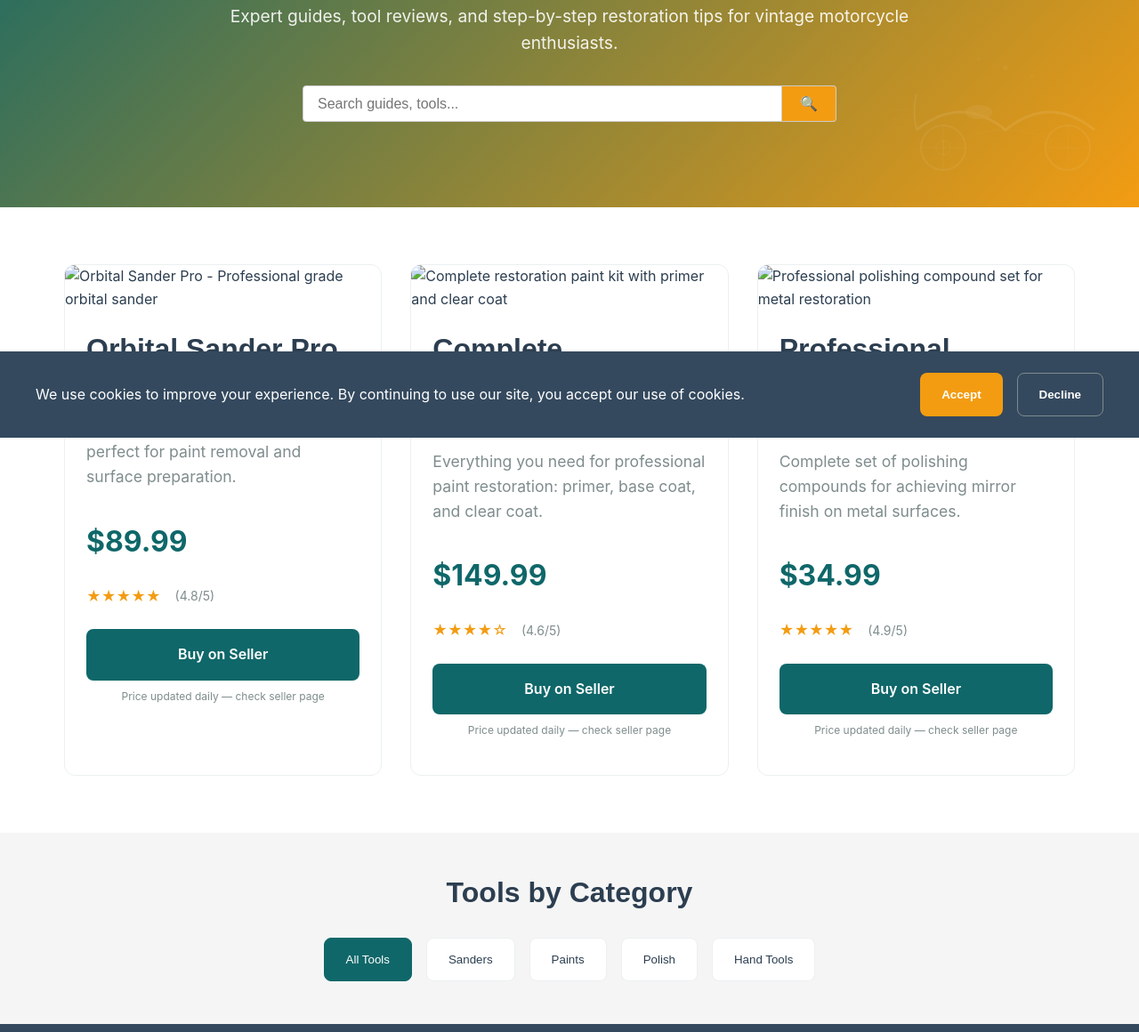
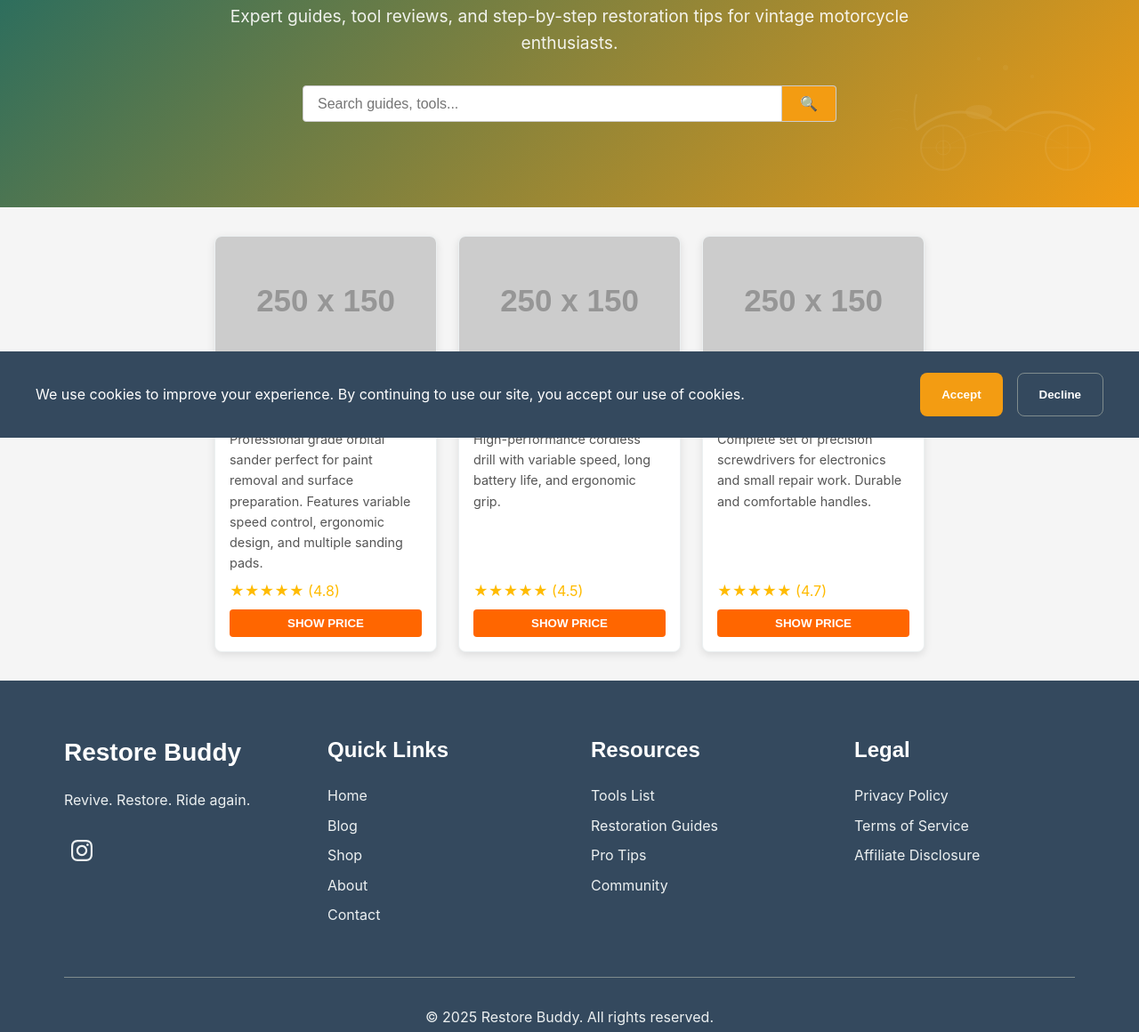
Before and after one commit to niveshbansal07/RestoreBuddy, a plain HTML site: page index.html in a window 1280 px wide. Shown: the part 308-1468 px from the top of the page at 89% size. Drawn offline with Linux system fonts and the light colour scheme; placeholder pictures from the web are drawn by us; a web font is replaced by a local one.

Commit message:
product-card

```diff
--- a/index.html
+++ b/index.html
@@ -90,6 +90,80 @@
         }
     }
     </script>
+
+    <style>
+        /* Product container */
+
+        .product-container {
+            display: flex;
+            flex-wrap: wrap;
+            justify-content: center;
+            padding: 2rem;
+            gap: 1.5rem;
+        }
+
+        /* Product card */
+        .product-card {
+            background: #fff;
+            border-radius: 8px;
+            box-shadow: 0 3px 10px rgba(0, 0, 0, 0.1);
+            width: 250px;
+            overflow: hidden;
+            display: flex;
+            flex-direction: column;
+            transition: transform 0.3s, box-shadow 0.3s;
+        }
+
+        .product-card:hover {
+            transform: translateY(-5px);
+            box-shadow: 0 6px 20px rgba(0, 0, 0, 0.2);
+        }
+
+        .product-card img {
+            width: 100%;
+            height: 150px;
+            object-fit: cover;
+        }
+
+        .product-card .product-content {
+            padding: 1rem;
+            flex: 1;
+            display: flex;
+            flex-direction: column;
+        }
+
+        .product-title {
+            font-size: 1.1rem;
+            font-weight: bold;
+            margin-bottom: 0.5rem;
+        }
+
+        .product-description {
+            font-size: 0.9rem;
+            color: #555;
+            margin-bottom: 0.5rem;
+            flex: 1;
+        }
+
+        .product-rating {
+            color: #ffbb00;
+            margin-bottom: 0.5rem;
+        }
+
+        .product-btn {
+            padding: 0.5rem;
+            background-color: #ff6600;
+            color: #fff;
+            text-align: center;
+            border: none;
+            border-radius: 4px;
+            cursor: pointer;
+        }
+
+        .product-btn:hover {
+            background-color: #e65c00;
+        }
+    </style>
 </head>
 
 <body>
@@ -134,95 +208,19 @@
 
 
         <!-- Product Highlights Section -->
-        <section class="products-section">
-            <div class="container">
-                <div class="products-grid">
-                    <!-- Product Card 1 -->
-                    <article class="product-card" data-product-id="orbital-sander-pro" data-sku="OSP-X-001"
-                        data-price="89.99">
-                        <div class="product-image">
-                            <img src="assets/images/product-1.jpg"
-                                alt="Orbital Sander Pro - Professional grade orbital sander" loading="lazy"
-                                srcset="assets/images/product-1-400.jpg 400w, assets/images/product-1-800.jpg 800w"
-                                sizes="(max-width: 768px) 100vw, (max-width: 1200px) 50vw, 33vw">
-                        </div>
-                        <div class="product-content">
-                            <h3 class="product-title">Orbital Sander Pro — Model X</h3>
-                            <p class="product-description">Professional grade orbital sander perfect for paint removal
-                                and surface preparation.</p>
-                            <div class="product-price">$89.99</div>
-                            <div class="product-rating">
-                                <span class="stars">★★★★★</span>
-                                <span class="rating-text">(4.8/5)</span>
-                            </div>
-                            <a href="https://affiliate.example.com/track?product=orbital-sander-pro" class="product-btn"
-                                target="_blank" rel="sponsored noopener noreferrer"
-                                data-affiliate-id="orbital-sander-pro">
-                                Buy on Seller
-                            </a>
-                            <p class="affiliate-disclosure">Price updated daily — check seller page</p>
-                        </div>
-                    </article>
-
-                    <!-- Product Card 2 -->
-                    <article class="product-card" data-product-id="restoration-paint-kit" data-sku="RPK-2025"
-                        data-price="149.99">
-                        <div class="product-image">
-                            <img src="assets/images/product-2.jpg"
-                                alt="Complete restoration paint kit with primer and clear coat" loading="lazy"
-                                srcset="assets/images/product-2-400.jpg 400w, assets/images/product-2-800.jpg 800w"
-                                sizes="(max-width: 768px) 100vw, (max-width: 1200px) 50vw, 33vw">
-                        </div>
-                        <div class="product-content">
-                            <h3 class="product-title">Complete Restoration Paint Kit</h3>
-                            <p class="product-description">Everything you need for professional paint restoration:
-                                primer, base coat, and clear coat.</p>
-                            <div class="product-price">$149.99</div>
-                            <div class="product-rating">
-                                <span class="stars">★★★★☆</span>
-                                <span class="rating-text">(4.6/5)</span>
-                            </div>
-                            <a href="https://affiliate.example.com/track?product=restoration-paint-kit"
-                                class="product-btn" target="_blank" rel="sponsored noopener noreferrer"
-                                data-affiliate-id="restoration-paint-kit">
-                                Buy on Seller
-                            </a>
-                            <p class="affiliate-disclosure">Price updated daily — check seller page</p>
-                        </div>
-                    </article>
-
-                    <!-- Product Card 3 -->
-                    <article class="product-card" data-product-id="polishing-compound-set" data-sku="PCS-PRO"
-                        data-price="34.99">
-                        <div class="product-image">
-                            <img src="assets/images/product-3.jpg"
-                                alt="Professional polishing compound set for metal restoration" loading="lazy"
-                                srcset="assets/images/product-3-400.jpg 400w, assets/images/product-3-800.jpg 800w"
-                                sizes="(max-width: 768px) 100vw, (max-width: 1200px) 50vw, 33vw">
-                        </div>
-                        <div class="product-content">
-                            <h3 class="product-title">Professional Polishing Compound Set</h3>
-                            <p class="product-description">Complete set of polishing compounds for achieving mirror
-                                finish on metal surfaces.</p>
-                            <div class="product-price">$34.99</div>
-                            <div class="product-rating">
-                                <span class="stars">★★★★★</span>
-                                <span class="rating-text">(4.9/5)</span>
-                            </div>
-                            <a href="https://affiliate.example.com/track?product=polishing-compound-set"
-                                class="product-btn" target="_blank" rel="sponsored noopener noreferrer"
-                                data-affiliate-id="polishing-compound-set">
-                                Buy on Seller
-                            </a>
-                            <p class="affiliate-disclosure">Price updated daily — check seller page</p>
-                        </div>
-                    </article>
-                </div>
-            </div>
-        </section>
+        <!-- <section id="product-section">
+            <h2>Our Products</h2>
+            <iframe src="product.html" width="80%" height="800px" frameborder="0"
+                style="border-radius: 10px; overflow: hidden;">
+            </iframe>
+        </section> -->
+         <div class="product-container" id="product-container">
+            <!-- Product cards will be populated here by JS -->
+        </div>
 
         <!-- Tools Filter Section -->
-        <section class="tools-section">
+
+        <!-- <section class="tools-section">
             <div class="container">
                 <h2>Tools by Category</h2>
                 <div class="tools-filter">
@@ -233,7 +231,7 @@
                     <button class="filter-btn" data-category="hand-tools">Hand Tools</button>
                 </div>
             </div>
-        </section>
+        </section> -->
     </main>
 
     <!-- Footer -->
@@ -271,6 +269,33 @@
             window.location.href = 'product.html';
         });
     </script>
+
+    <script>
+        // Load products from JSON and populate HTML
+        fetch('products.json')
+            .then(response => response.json())
+            .then(products => {
+                const container = document.getElementById('product-container');
+
+                products.forEach(product => {
+                    const card = document.createElement('div');
+                    card.classList.add('product-card');
+
+                    card.innerHTML = `
+        <img src="${product.image}" alt="${product.name}">
+        <div class="product-content">
+          <h3 class="product-title">${product.name}</h3>
+          <p class="product-description">${product.description}</p>
+          <div class="product-rating">★★★★★ (${product.rating})</div>
+          <button class="product-btn" onclick="alert('Price: ${product.price}')">SHOW PRICE</button>
+        </div>
+      `;
+                    container.appendChild(card);
+                });
+            })
+            .catch(err => console.error("Error loading products:", err));
+    </script>
+
     <script src="assets/js/nav-ftr.js"></script>
 </body>
 
--- a/navbar.html
+++ b/navbar.html
@@ -12,11 +12,11 @@
                 <!-- Desktop Navigation -->
                 <div class="navbar-menu desktop-menu">
                     <ul class="navbar-nav">
-                        <li><a href="/" class="nav-link active">Home</a></li>
-                        <li><a href="/blog" class="nav-link">Blog</a></li>
-                        <li><a href="/shop" class="nav-link">Shop</a></li>
-                        <li><a href="/about" class="nav-link">About</a></li>
-                        <li><a href="/contact" class="nav-link">Contact</a></li>
+                        <li><a href="index.html" class="nav-link active">Home</a></li>
+                        <li><a href="" class="nav-link">Blog</a></li>
+                        <li><a href="product.html" class="nav-link">Shop</a></li>
+                        <li><a href="" class="nav-link">About</a></li>
+                        <li><a href="" class="nav-link">Contact</a></li>
                     </ul>
                 </div>
 
@@ -42,11 +42,11 @@
             <!-- Mobile Navigation -->
             <div class="navbar-menu mobile-menu" id="mobile-menu">
                 <ul class="navbar-nav">
-                    <li><a href="/" class="nav-link active">Home</a></li>
-                    <li><a href="/blog" class="nav-link">Blog</a></li>
-                    <li><a href="/shop" class="nav-link">Shop</a></li>
-                    <li><a href="/about" class="nav-link">About</a></li>
-                    <li><a href="/contact" class="nav-link">Contact</a></li>
+                    <li><a href="index.html" class="nav-link active">Home</a></li>
+                    <li><a href="" class="nav-link">Blog</a></li>
+                    <li><a href="product.html" class="nav-link">Shop</a></li>
+                    <li><a href="" class="nav-link">About</a></li>
+                    <li><a href="" class="nav-link">Contact</a></li>
                 </ul>
             </div>
         </nav>
```
Also changed, not shown: product.html (+4 -2 lines).
